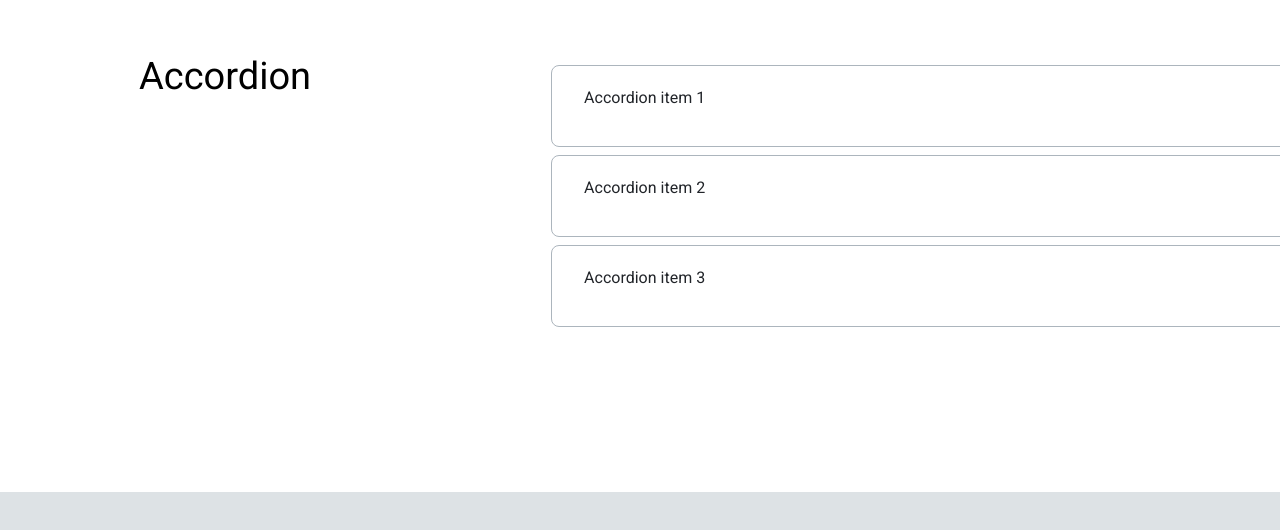
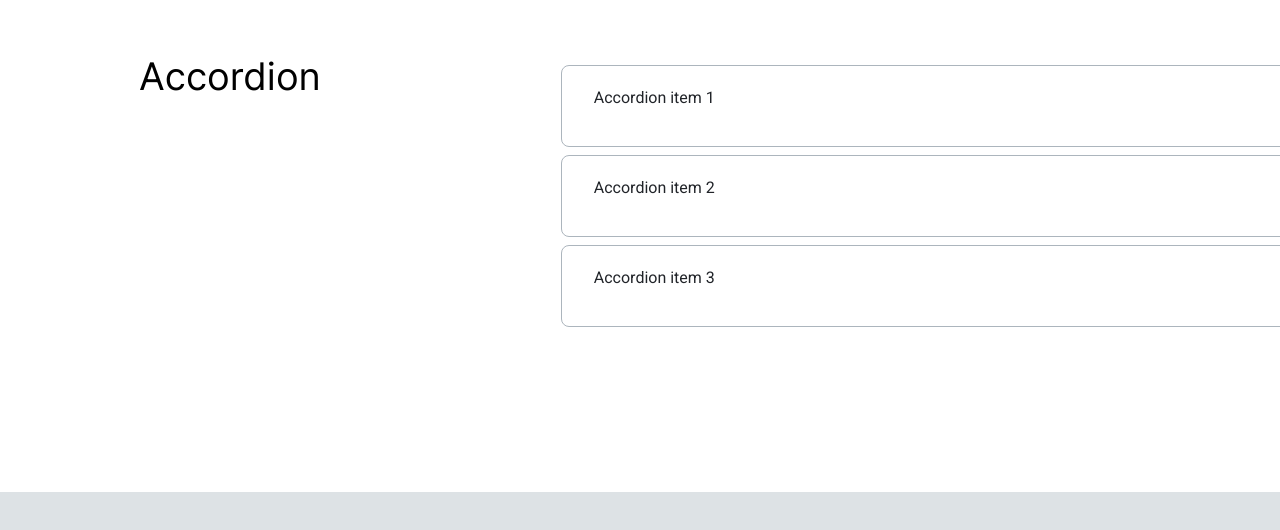
Before and after one commit to js-tasks-ru/htmlcss-20210610_yaroslav1986, a website: page 03-lection1/02-accordion/index.html in a window 1280 px wide. Shown: the part 108-638 px from the top of the page. Drawn offline with Linux system fonts and the light colour scheme.

Commit message:
add fonts

```diff
--- a/03-lection1/02-accordion/accordion.css
+++ b/03-lection1/02-accordion/accordion.css
@@ -12,6 +12,7 @@
 }
 
 .accordion__item {
+  font-family: 'Inter', sans-serif;
   width: 730px;
   padding: 24px 32px;
 }
--- a/assets/css/main.css
+++ b/assets/css/main.css
@@ -52,4 +52,5 @@ body {
 
 .component__title {
   font-size: var(--title-font-size);
+  font-family: 'Inter', sans-serif;
 }
--- a/assets/fonts/fonts.css
+++ b/assets/fonts/fonts.css
@@ -1 +1,6 @@
 @import url('https://fonts.googleapis.com/css2?family=Roboto:ital,wght@0,100;0,300;0,400;0,500;0,700;0,900;1,100;1,300;1,400;1,500;1,700;1,900&display=swap');
+
+@font-face {
+  font-family: 'Inter';
+  src: url('./Inter-VariableFont.ttf');
+}
```
Also changed, not shown: index.html (+1 -0 lines), assets/fonts/Inter-VariableFont.ttf (added).
